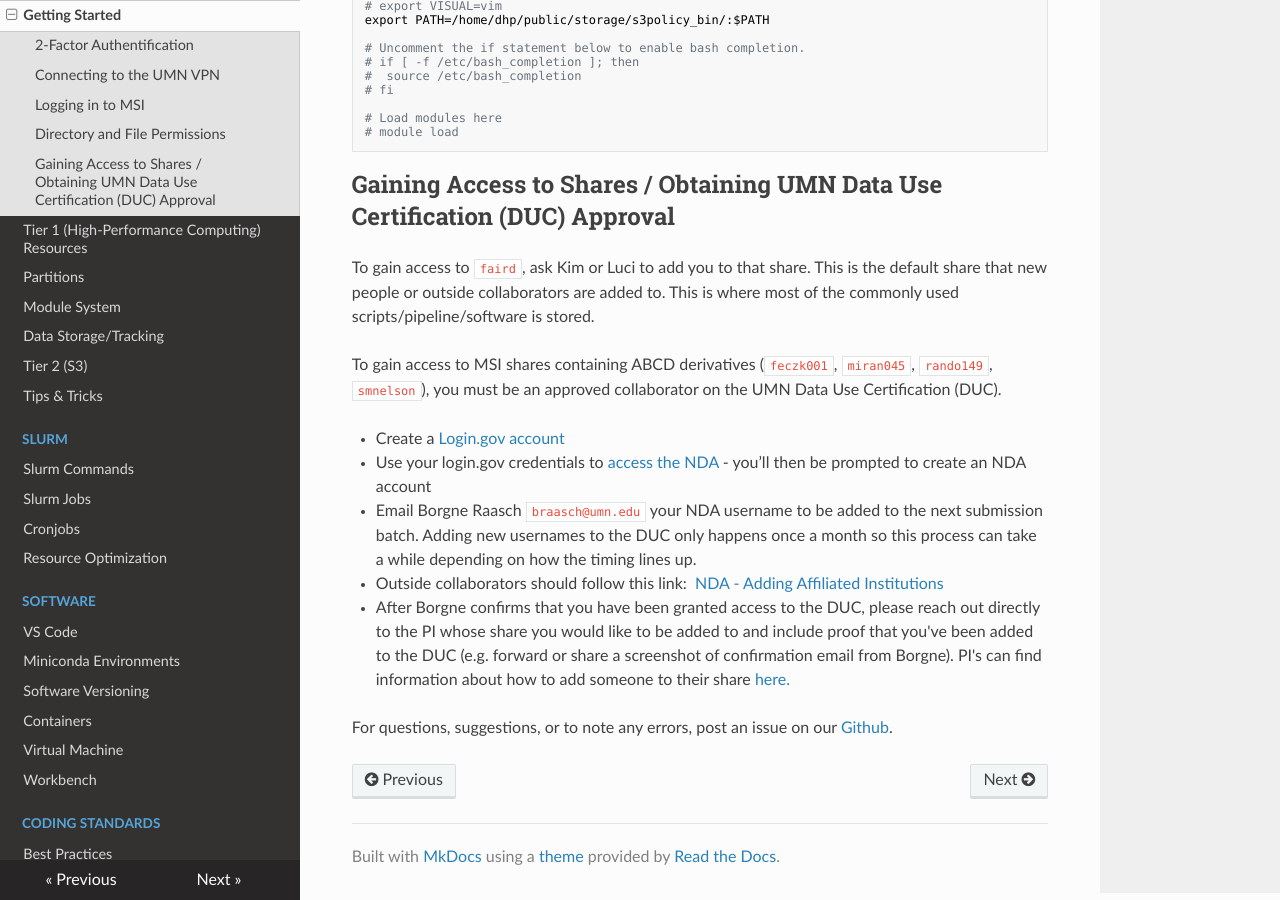
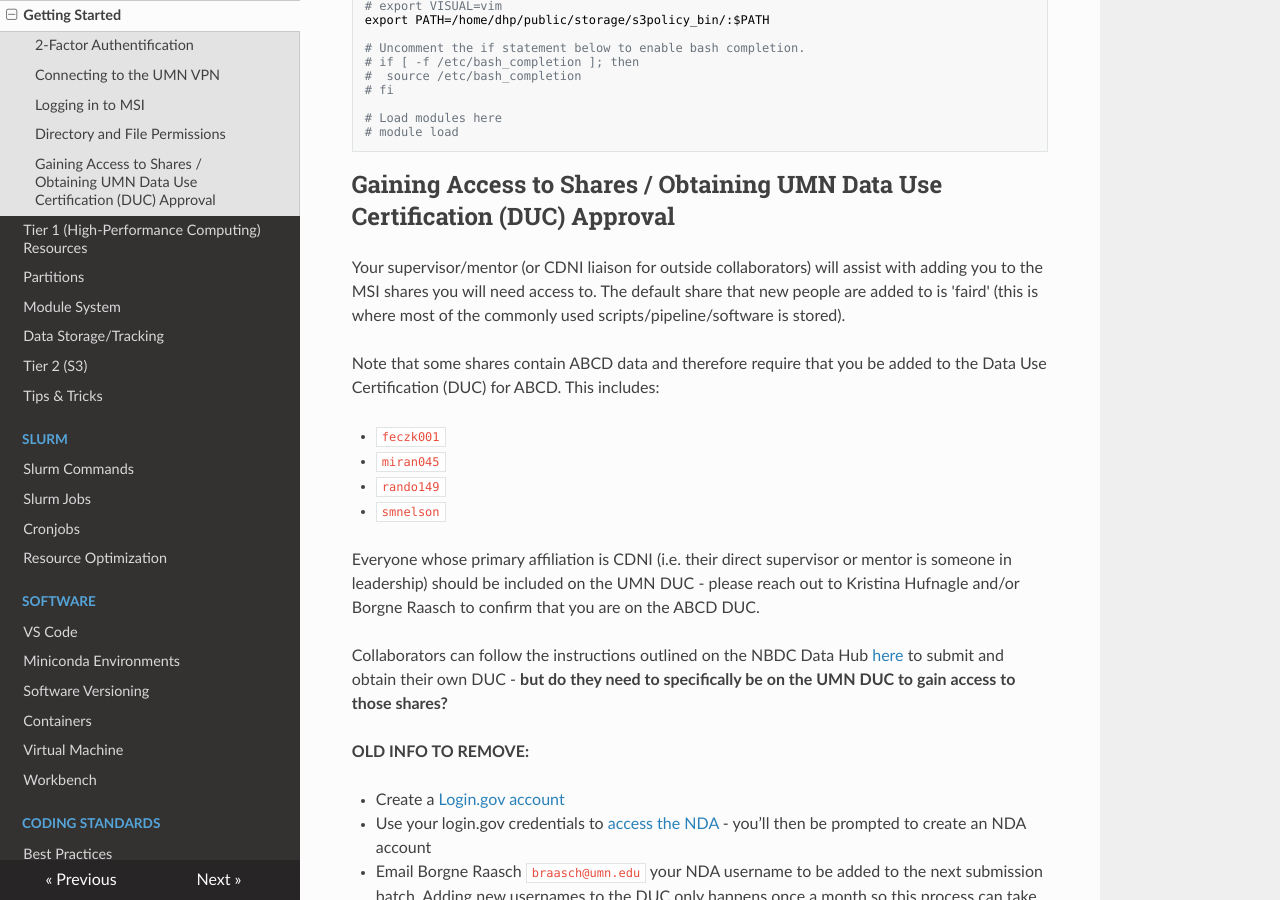
Before and after one commit to DCAN-Labs/cdni-brain, an MkDocs documentation site: the page built from docs/msi-login.md, in a window 1280 px wide and 900 px high, scrolled down 3123 px. Built offline with MkDocs 1.6.1, drawn with Linux system fonts in a browser that asks for light colours; nearby versions of some CDN libraries.

Commit message:
Update msi-login.md
intermediate updates to DUC access info

````diff
--- a/docs/msi-login.md
+++ b/docs/msi-login.md
@@ -121,9 +121,20 @@ export PATH=/home/dhp/public/storage/s3policy_bin/:$PATH
 ```
 
 ## Gaining Access to Shares / Obtaining UMN Data Use Certification (DUC) Approval
-To gain access to `faird`, ask Kim or Luci to add you to that share. This is the default share that new people or outside collaborators are added to. This is where most of the commonly used scripts/pipeline/software is stored.
+Your supervisor/mentor (or CDNI liaison for outside collaborators) will assist with adding you to the MSI shares you will need access to. The default share that new people are added to is 'faird' (this is where most of the commonly used scripts/pipeline/software is stored).
 
-To gain access to MSI shares containing ABCD derivatives (`feczk001`, `miran045`, `rando149`, `smnelson`), you must be an approved collaborator on the UMN Data Use Certification (DUC).
+Note that some shares contain ABCD data and therefore require that you be added to the Data Use Certification (DUC) for ABCD. This includes:
+
+- `feczk001`
+- `miran045`
+- `rando149`
+- `smnelson`
+
+Everyone whose primary affiliation is CDNI (i.e. their direct supervisor or mentor is someone in leadership) should be included on the UMN DUC - please reach out to Kristina Hufnagle and/or Borgne Raasch to confirm that you are on the ABCD DUC.
+
+Collaborators can follow the instructions outlined on the NBDC Data Hub [here](https://www.nbdc-datahub.org/data-access-process) to submit and obtain their own DUC - **but do they need to specifically be on the UMN DUC  to gain access to those shares?**
+
+**OLD INFO TO REMOVE:**
 
 * Create a [Login.gov account](https://www.login.gov/create-an-account/)
 * Use your login.gov credentials to [access the NDA](https://nda.nih.gov/user/login_required.html?originator=%2Fuser%2Fdashboard%2Fdashboard.html) - you’ll then be prompted to create an NDA account
````
